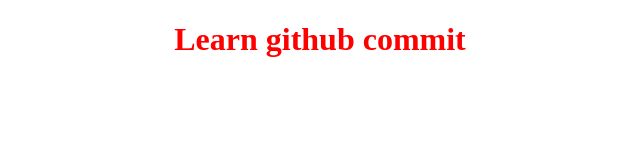
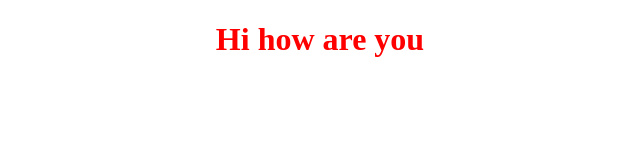
Before and after one commit to SundarFullStack/sample_gitrepo, a plain HTML site: page index.html in a window 1280 px wide. Shown: the whole page, without its empty margins (320-960 px from the left). Drawn offline with Linux system fonts and the light colour scheme.

Commit message:
first commit

```diff
--- a/index.html
+++ b/index.html
@@ -8,7 +8,7 @@
 </head>
 <body>
 
-    <h1>Learn github commit</h1>
+    <h1>Hi how are you</h1>
 
 </body>
 </html>
```
